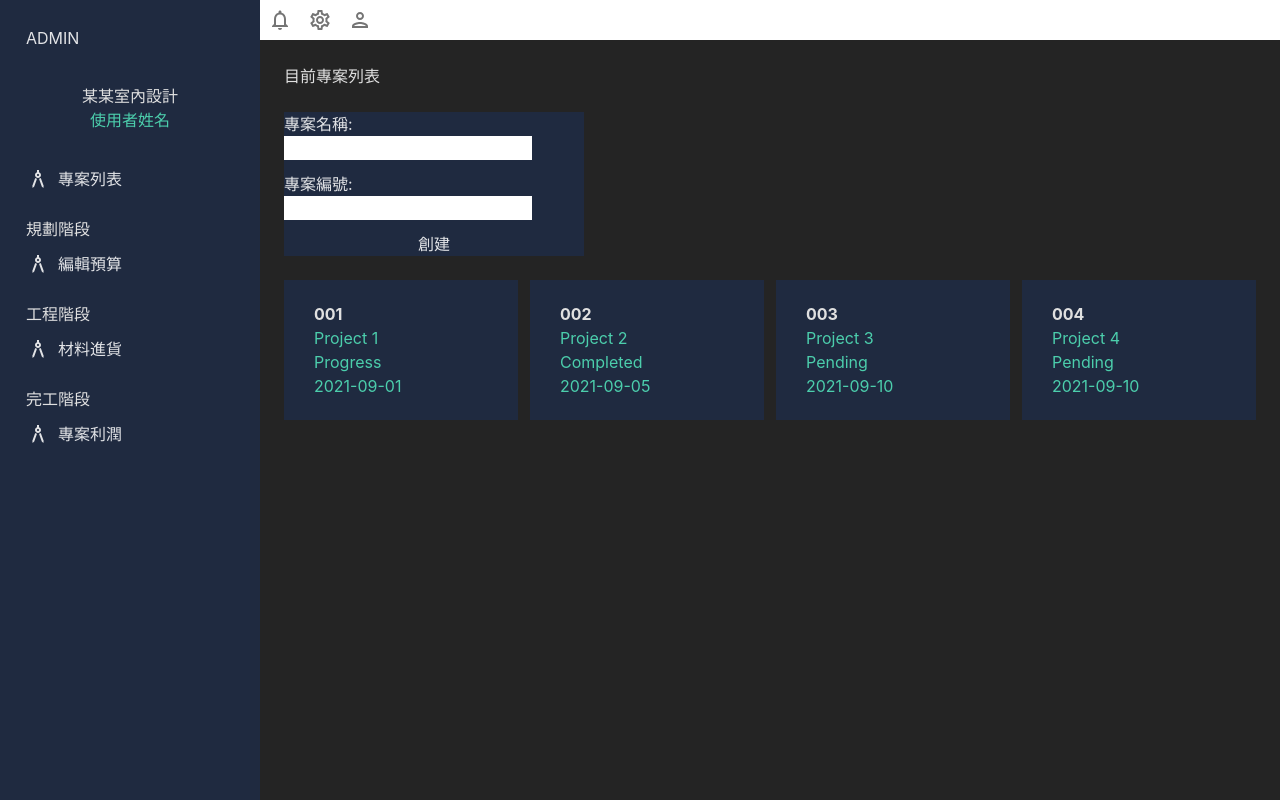
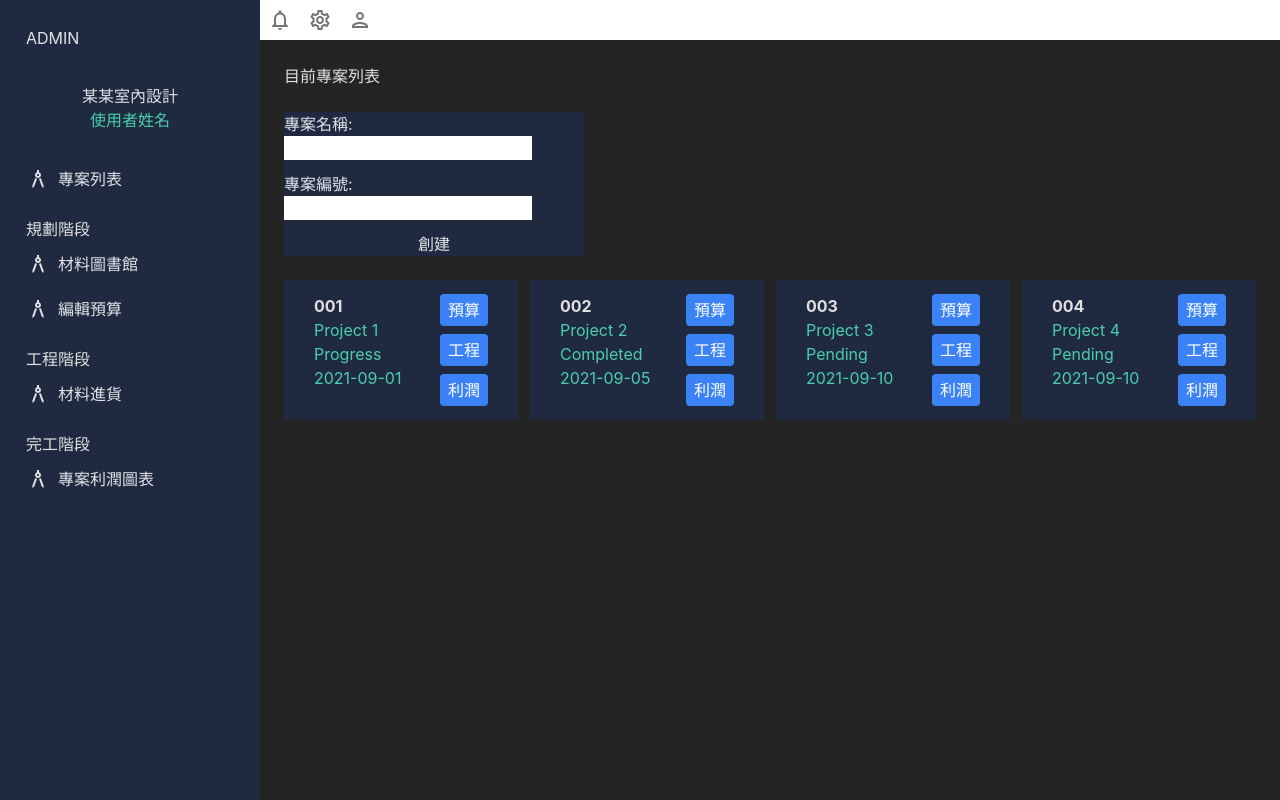
Before and after one commit to eddie8119/react-dashboard, a React (Vite) app: page / in a window 1280 px wide. Built offline with nearby package versions, Linux system fonts and the light colour scheme.

Commit message:
add 動態路由

```diff
--- /dev/null
+++ b/src/content/dashboards/MaterialLibrary/index.tsx
@@ -0,0 +1,7 @@
+import React from "react";
+
+const MaterialLibrary = () => {
+  return <div>MaterialLibrary</div>;
+};
+
+export default MaterialLibrary;
--- a/src/content/dashboards/OverviewCase/index.tsx
+++ b/src/content/dashboards/OverviewCase/index.tsx
@@ -1,6 +1,7 @@
 import PageTitle from "./../../../components/PageTitle";
 import CreateProject from "./CreateProject";
 import { useState, useEffect } from "react";
+import { Link } from "react-router-dom";
 
 interface ProjectList {
   id: number;
@@ -76,11 +77,33 @@ const OverviewCase = () => {
             key={data.id}
             className="flex h-[140px]  items-center justify-between bg-box-bg px-[30px]"
           >
-            <div className="flex flex-col ">
-              <p className="text font-bold text-gray">{data.number}</p>
-              <p className="text text-primary">{data.name}</p>
-              <p className="text text-primary">{data.status}</p>
-              <p className="text text-primary">{data.date}</p>
+            <div className="w-full flex justify-between">
+              <div className="flex flex-col ">
+                <p className="text font-bold text-gray">{data.number}</p>
+                <p className="text text-primary">{data.name}</p>
+                <p className="text text-primary">{data.status}</p>
+                <p className="text text-primary">{data.date}</p>
+              </div>
+              <div className="flex flex-col gap-2 ">
+                <Link
+                  to={`/plan/project/${data.id}`}
+                  className=" px-2 py-1 text-white bg-blue-500 rounded hover:bg-blue-700"
+                >
+                  預算
+                </Link>
+                <Link
+                  to={`/construction/project/${data.id}`}
+                  className=" px-2 py-1 text-white bg-blue-500 rounded hover:bg-blue-700"
+                >
+                  工程
+                </Link>
+                <Link
+                  to={`/closeout/project/${data.id}`}
+                  className=" px-2 py-1 text-white bg-blue-500 rounded hover:bg-blue-700"
+                >
+                  利潤
+                </Link>
+              </div>
             </div>
           </div>
         ))}
--- /dev/null
+++ b/src/content/dashboards/ProjectCloseout/index.tsx
@@ -0,0 +1,7 @@
+import React from "react";
+
+const ProjectCloseout = () => {
+  return <div>ProjectCloseout</div>;
+};
+
+export default ProjectCloseout;
--- /dev/null
+++ b/src/content/dashboards/ProjectConstruction/index.tsx
@@ -0,0 +1,7 @@
+import React from "react";
+
+const ProjectConstruction = () => {
+  return <div>ProjectConstruction</div>;
+};
+
+export default ProjectConstruction;
--- /dev/null
+++ b/src/content/dashboards/ProjectPlan/index.tsx
@@ -0,0 +1,7 @@
+import React from "react";
+
+const ProjectPlan = () => {
+  return <div>ProjectPlan</div>;
+};
+
+export default ProjectPlan;
--- a/src/layouts/SidebarLayout/SidebarMenu/index.tsx
+++ b/src/layouts/SidebarLayout/SidebarMenu/index.tsx
@@ -20,6 +20,12 @@ const navLists = [
     includeLists: [
       {
         id: 0,
+        index: "材料圖書館",
+        icon: ArchitectureIcon,
+        url: "/plan/materiallibrary",
+      },
+      {
+        id: 1,
         index: "編輯預算",
         icon: ArchitectureIcon,
         url: "/plan/materialbudget",
@@ -44,7 +50,7 @@ const navLists = [
     includeLists: [
       {
         id: 0,
-        index: "專案利潤",
+        index: "專案利潤圖表",
         icon: ArchitectureIcon,
         url: "/closeout/caseprofit",
       },
--- a/src/router.tsx
+++ b/src/router.tsx
@@ -4,6 +4,16 @@ import SidebarLayout from "./layouts/SidebarLayout";
 
 const OverviewCase = lazy(() => import("./content/dashboards/OverviewCase"));
 const CreateCase = lazy(() => import("./content/dashboards/CreateCase"));
+const MaterialLibrary = lazy(
+  () => import("./content/dashboards/MaterialLibrary")
+);
+const ProjectPlan = lazy(() => import("./content/dashboards/ProjectPlan"));
+const ProjectConstruction = lazy(
+  () => import("./content/dashboards/ProjectConstruction")
+);
+const ProjectCloseout = lazy(
+  () => import("./content/dashboards/ProjectCloseout")
+);
 const MaterialBudget = lazy(
   () => import("./content/dashboards/MaterialBudget")
 );
@@ -30,8 +40,16 @@ const routers: RouteObject[] = [
     element: <SidebarLayout />,
     children: [
       {
+        path: "materiallibrary",
+        element: <MaterialLibrary />,
+      },
+      {
         path: "materialbudget",
         element: <MaterialBudget />,
+      },
+      {
+        path: "project/:id",
+        element: <ProjectPlan />,
       },
     ],
   },
@@ -43,6 +61,10 @@ const routers: RouteObject[] = [
         path: "materialstock",
         element: <MaterialStock />,
       },
+      {
+        path: "project/:id",
+        element: <ProjectConstruction />,
+      },
     ],
   },
   {
@@ -53,6 +75,10 @@ const routers: RouteObject[] = [
         path: "caseprofit",
         element: <CaseProfit />,
       },
+      {
+        path: "project/:id",
+        element: <ProjectCloseout />,
+      },
     ],
   },
 ];
```
